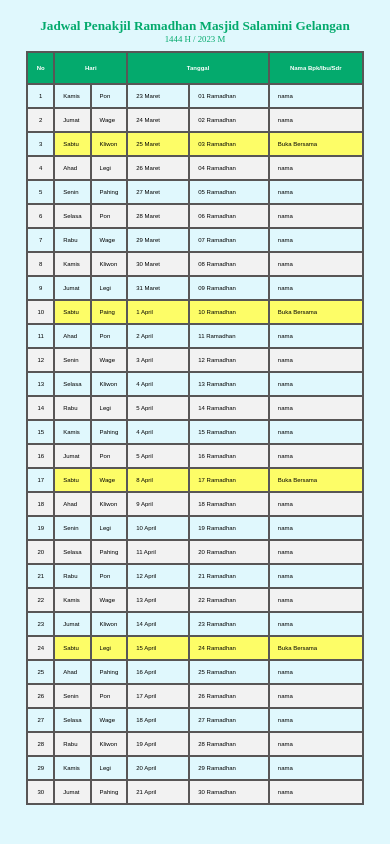
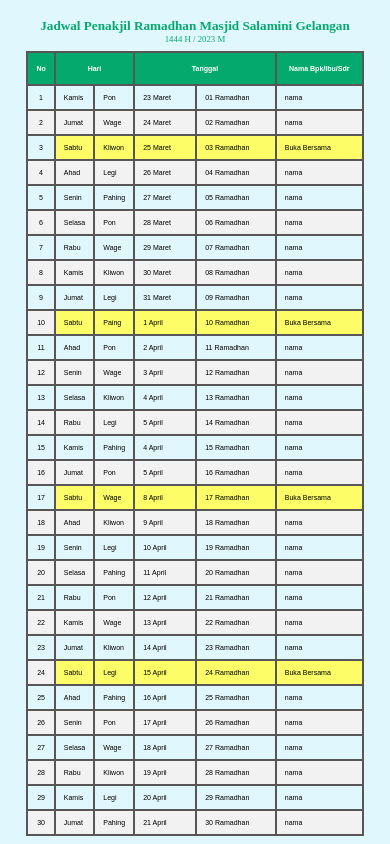
Before and after one commit to hamdanir/jadwal_takjil, a plain HTML site: page index.html in a window 390 px wide. Drawn offline with Linux system fonts and the light colour scheme.

Commit message:
query media mobile size

```diff
--- a/style.css
+++ b/style.css
@@ -94,6 +94,6 @@ th {
   }
 
   .table-content {
-    font-size: 60%;
+    font-size: 80%;
   }
 }
```
